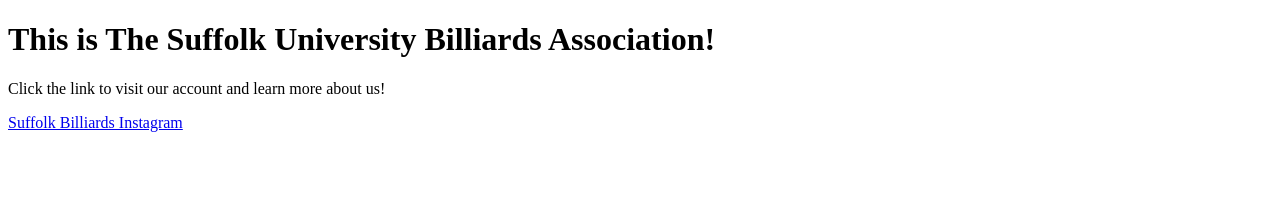
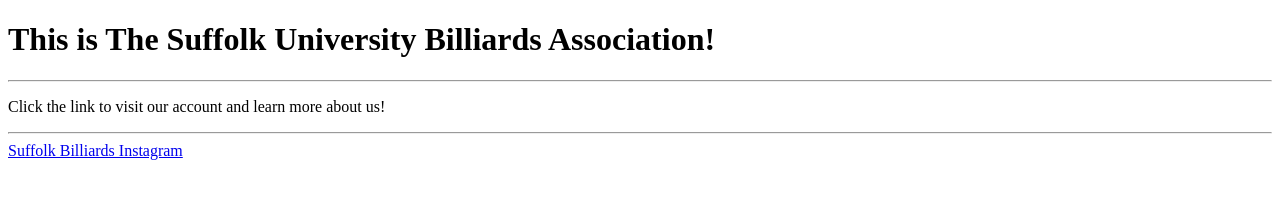
Before and after one commit to samprinazekio/html-mini-projects, a plain HTML site: page hr.html in a window 1280 px wide. Drawn offline with Linux system fonts and the light colour scheme.

Commit message:
Update hr.html
added a horizontal line

```diff
--- a/hr.html
+++ b/hr.html
@@ -1,8 +1,8 @@
 <!DOCTYPE html>
 <html>
   <body>
-  <h1>This is The Suffolk University Billiards Association!</h1>
-  <p>Click the link to visit our account and learn more about us!</p>
+  <h1>This is The Suffolk University Billiards Association!</h1> <hr>
+  <p>Click the link to visit our account and learn more about us!</p> <hr>
   <a href="https://www.instagram.com/suffolkbilliards/"> Suffolk Billiards Instagram</a>
 </body>
 </html>
```
